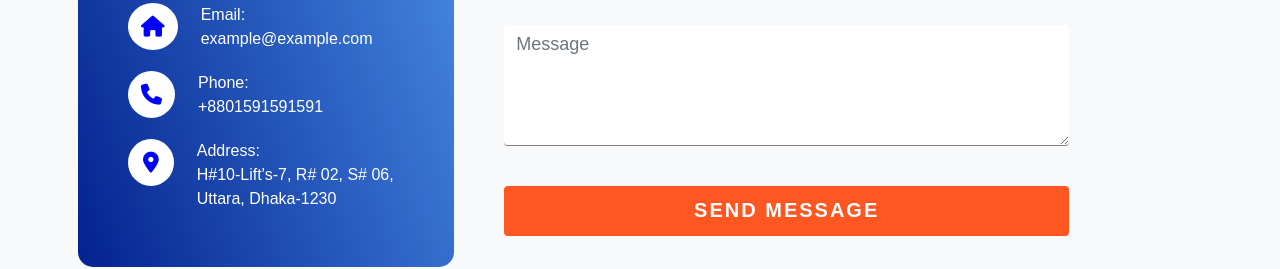
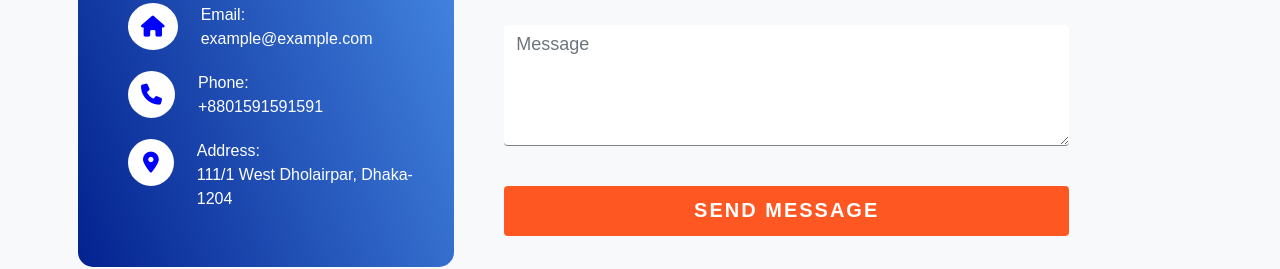
Before and after one commit to abirmallik11/nazrul, a plain HTML site: page index.html in a window 1280 px wide. Shown: the part 3780-4049 px from the top of the page. Drawn offline with nearby package versions, Linux system fonts and the light colour scheme; files that its build step writes are made by us from their sources; files whose address does not match are found by name.

Commit message:
Update index.html

```diff
--- a/index.html
+++ b/index.html
@@ -228,7 +228,7 @@
               </div>
 
               <div class="contact-info">
-                <i class="fa fa-map-marker icon-left map"></i> <p class="contact-detail">Address:<br> H#10-Lift's-7, R# 02, S# 06, Uttara, Dhaka-1230</p>
+                <i class="fa fa-map-marker icon-left map"></i> <p class="contact-detail">Address:<br>  111/1 West Dholairpar, Dhaka-1204</p>
               </div>
             </div>
 
```
